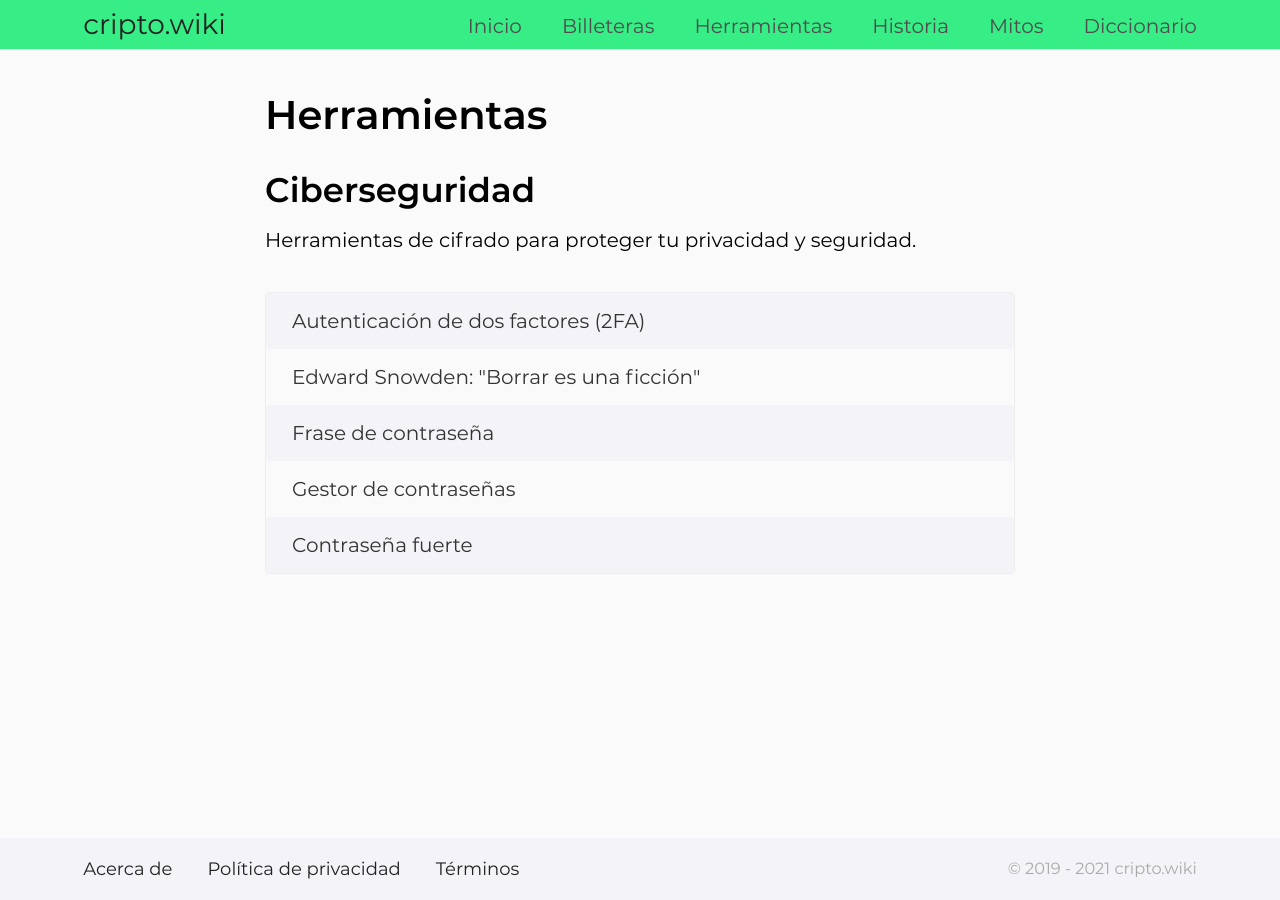
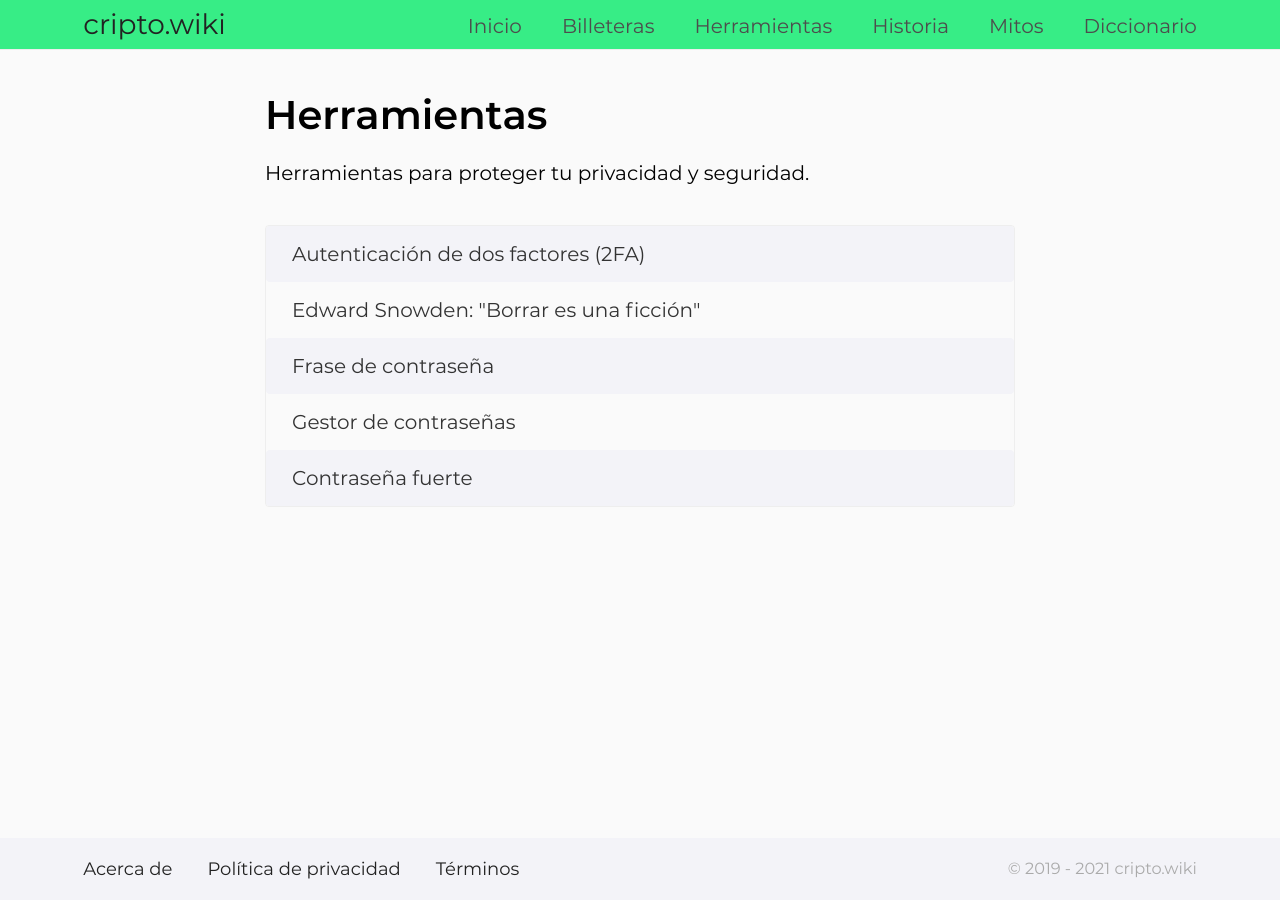
Before and after one commit to criptowiki/criptowiki, a Jekyll site: the page built from pages/tools.html, in a window 1280 px wide. Built offline with Jekyll 4.4.1, drawn with Linux system fonts in a browser that asks for light colours; some web fonts are replaced.

Commit message:
Minor changes in the description of 'Tools'

```diff
--- a/pages/tools.html
+++ b/pages/tools.html
@@ -1,6 +1,6 @@
 ---
 title: Herramientas
-description: Herramientas de cifrado para proteger tu privacidad y seguridad.
+description: Herramientas para proteger tu privacidad y seguridad.
 permalink: /herramientas/
 layout: page
 css: items-list
@@ -8,8 +8,6 @@ css: items-list
 
 <div class="section">
     <h1 class="title">{{ page.title }}</h1>
-
-    <h2>Ciberseguridad</h2>
     <p>{{ page.description }}</p>
     <div class="content items-list">
 
```
